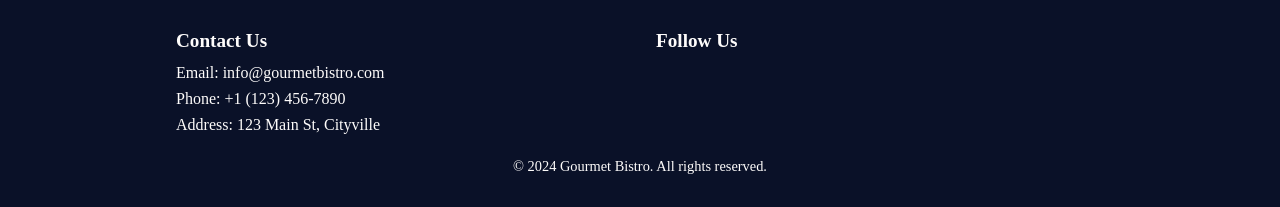
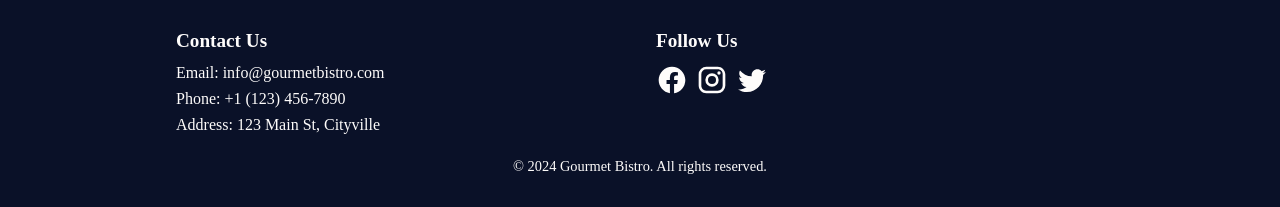
Before and after one commit to tcollm/odin-restaurant, a website built with webpack: page src/index.html in a window 1280 px wide. Shown: the part 739-946 px from the top of the page. Built offline with nearby package versions, Linux system fonts and the light colour scheme.

Commit message:
Add code to create the svgs
- Note: this method does not use the import svg
statements.

```diff
--- a/src/index.html
+++ b/src/index.html
@@ -18,38 +18,6 @@
             </div>
         </nav>
     </header>
-    <div id="content">
-        <!-- <div class="body">
-            <div class="img-container">
-                <img src="../img/food.jpg" alt="Delicious Food">
-            </div>
-            <div class="hero">
-                <div class="welcome">WELCOME TO GOURMET BISTRO</div>
-                <div class="desc">Very good food located in downtown Colorado Springs</div>
-                <button>BOOK A TABLE</button>
-            </div>
-        </div>
-        <div class="footer">
-            <div class="footer-content">
-                <div class="footer-left">
-                    <h3>Contact Us</h3>
-                    <p>Email: info@gourmetbistro.com</p>
-                    <p>Phone: +1 (123) 456-7890</p>
-                    <p>Address: 123 Main St, Cityville</p>
-                </div>
-                <div class="footer-right">
-                    <h3>Follow Us</h3>
-                    <div class="social-links">
-                        <svg xmlns="http://www.w3.org/2000/svg" viewBox="0 0 24 24"><path d="M12 2.04C6.5 2.04 2 6.53 2 12.06C2 17.06 5.66 21.21 10.44 21.96V14.96H7.9V12.06H10.44V9.85C10.44 7.34 11.93 5.96 14.22 5.96C15.31 5.96 16.45 6.15 16.45 6.15V8.62H15.19C13.95 8.62 13.56 9.39 13.56 10.18V12.06H16.34L15.89 14.96H13.56V21.96A10 10 0 0 0 22 12.06C22 6.53 17.5 2.04 12 2.04Z" /></svg>
-                        <svg xmlns="http://www.w3.org/2000/svg" viewBox="0 0 24 24"><path d="M7.8,2H16.2C19.4,2 22,4.6 22,7.8V16.2A5.8,5.8 0 0,1 16.2,22H7.8C4.6,22 2,19.4 2,16.2V7.8A5.8,5.8 0 0,1 7.8,2M7.6,4A3.6,3.6 0 0,0 4,7.6V16.4C4,18.39 5.61,20 7.6,20H16.4A3.6,3.6 0 0,0 20,16.4V7.6C20,5.61 18.39,4 16.4,4H7.6M17.25,5.5A1.25,1.25 0 0,1 18.5,6.75A1.25,1.25 0 0,1 17.25,8A1.25,1.25 0 0,1 16,6.75A1.25,1.25 0 0,1 17.25,5.5M12,7A5,5 0 0,1 17,12A5,5 0 0,1 12,17A5,5 0 0,1 7,12A5,5 0 0,1 12,7M12,9A3,3 0 0,0 9,12A3,3 0 0,0 12,15A3,3 0 0,0 15,12A3,3 0 0,0 12,9Z" /></svg>
-                        <svg xmlns="http://www.w3.org/2000/svg" viewBox="0 0 24 24"><path d="M22.46,6C21.69,6.35 20.86,6.58 20,6.69C20.88,6.16 21.56,5.32 21.88,4.31C21.05,4.81 20.13,5.16 19.16,5.36C18.37,4.5 17.26,4 16,4C13.65,4 11.73,5.92 11.73,8.29C11.73,8.63 11.77,8.96 11.84,9.27C8.28,9.09 5.11,7.38 3,4.79C2.63,5.42 2.42,6.16 2.42,6.94C2.42,8.43 3.17,9.75 4.33,10.5C3.62,10.5 2.96,10.3 2.38,10C2.38,10 2.38,10 2.38,10.03C2.38,12.11 3.86,13.85 5.82,14.24C5.46,14.34 5.08,14.39 4.69,14.39C4.42,14.39 4.15,14.36 3.89,14.31C4.43,16 6,17.26 7.89,17.29C6.43,18.45 4.58,19.13 2.56,19.13C2.22,19.13 1.88,19.11 1.54,19.07C3.44,20.29 5.7,21 8.12,21C16,21 20.33,14.46 20.33,8.79C20.33,8.6 20.33,8.42 20.32,8.23C21.16,7.63 21.88,6.87 22.46,6Z" /></svg>
-                    </div>
-                </div>
-            </div>
-            <div class="footer-bottom">
-                <p>&copy; 2024 Gourmet Bistro. All rights reserved.</p>
-            </div>
-        </div> -->
-    </div>
+    <div id="content"></div>
 </body>
 </html>
--- a/src/index.js
+++ b/src/index.js
@@ -1,8 +1,8 @@
 import './styles.css';
 import foodImage from '../img/food.jpg';
-import facebookSvg from './facebook.svg';
-import instagramSvg from './instagram.svg';
-import twitterSvg from './twitter.svg';
+// import facebookSvg from './facebook.svg';
+// import instagramSvg from './instagram.svg';
+// import twitterSvg from './twitter.svg';
 
 const content = document.getElementById('content');
 
@@ -86,20 +86,54 @@ const socialLinks = document.createElement('div');
 socialLinks.classList.add('social-links');
 footerRight.appendChild(socialLinks);
 
-// const facebook = document.createElement('img');
-// facebook.src = facebookSvg;
-// facebook.alt = 'Facebook';
-// socialLinks.appendChild(facebook);
 
-// const instagram = document.createElement('img');
-// instagram.src = instagramSvg;
-// instagram.alt = 'Instagram';
-// socialLinks.appendChild(instagram);
+// Create the SVG element
+const facebookSvg = document.createElementNS('http://www.w3.org/2000/svg', 'svg');
+facebookSvg.setAttribute('xmlns', 'http://www.w3.org/2000/svg');
+facebookSvg.setAttribute('viewBox', '0 0 24 24');
 
-// const twitter = document.createElement('img');
-// twitter.src = twitterSvg;
-// twitter.alt = 'Twitter';
-// socialLinks.appendChild(twitter);
+// Create the path element
+const facebookPath = document.createElementNS('http://www.w3.org/2000/svg', 'path');
+facebookPath.setAttribute('d', 'M12 2.04C6.5 2.04 2 6.53 2 12.06C2 17.06 5.66 21.21 10.44 21.96V14.96H7.9V12.06H10.44V9.85C10.44 7.34 11.93 5.96 14.22 5.96C15.31 5.96 16.45 6.15 16.45 6.15V8.62H15.19C13.95 8.62 13.56 9.39 13.56 10.18V12.06H16.34L15.89 14.96H13.56V21.96A10 10 0 0 0 22 12.06C22 6.53 17.5 2.04 12 2.04Z');
+
+// Append the path to the SVG
+facebookSvg.appendChild(facebookPath);
+
+// Append the SVG to the desired element in the DOM
+socialLinks.appendChild(facebookSvg);
+
+// Create the SVG element for Instagram
+const instagramSvg = document.createElementNS('http://www.w3.org/2000/svg', 'svg');
+instagramSvg.setAttribute('xmlns', 'http://www.w3.org/2000/svg');
+instagramSvg.setAttribute('viewBox', '0 0 24 24');
+
+// Create the path element for Instagram
+const instagramPath = document.createElementNS('http://www.w3.org/2000/svg', 'path');
+instagramPath.setAttribute('d', 'M7.8,2H16.2C19.4,2 22,4.6 22,7.8V16.2A5.8,5.8 0 0,1 16.2,22H7.8C4.6,22 2,19.4 2,16.2V7.8A5.8,5.8 0 0,1 7.8,2M7.6,4A3.6,3.6 0 0,0 4,7.6V16.4C4,18.39 5.61,20 7.6,20H16.4A3.6,3.6 0 0,0 20,16.4V7.6C20,5.61 18.39,4 16.4,4H7.6M17.25,5.5A1.25,1.25 0 0,1 18.5,6.75A1.25,1.25 0 0,1 17.25,8A1.25,1.25 0 0,1 16,6.75A1.25,1.25 0 0,1 17.25,5.5M12,7A5,5 0 0,1 17,12A5,5 0 0,1 12,17A5,5 0 0,1 7,12A5,5 0 0,1 12,7M12,9A3,3 0 0,0 9,12A3,3 0 0,0 12,15A3,3 0 0,0 15,12A3,3 0 0,0 12,9Z');
+
+// Append the path to the SVG
+instagramSvg.appendChild(instagramPath);
+
+// Append the SVG to the desired element in the DOM
+socialLinks.appendChild(instagramSvg);
+
+// Create the SVG element for Twitter
+const twitterSvg = document.createElementNS('http://www.w3.org/2000/svg', 'svg');
+twitterSvg.setAttribute('xmlns', 'http://www.w3.org/2000/svg');
+twitterSvg.setAttribute('viewBox', '0 0 24 24');
+
+// Create the path element for Twitter
+const twitterPath = document.createElementNS('http://www.w3.org/2000/svg', 'path');
+twitterPath.setAttribute('d', 'M22.46,6C21.69,6.35 20.86,6.58 20,6.69C20.88,6.16 21.56,5.32 21.88,4.31C21.05,4.81 20.13,5.16 19.16,5.36C18.37,4.5 17.26,4 16,4C13.65,4 11.73,5.92 11.73,8.29C11.73,8.63 11.77,8.96 11.84,9.27C8.28,9.09 5.11,7.38 3,4.79C2.63,5.42 2.42,6.16 2.42,6.94C2.42,8.43 3.17,9.75 4.33,10.5C3.62,10.5 2.96,10.3 2.38,10C2.38,10 2.38,10 2.38,10.03C2.38,12.11 3.86,13.85 5.82,14.24C5.46,14.34 5.08,14.39 4.69,14.39C4.42,14.39 4.15,14.36 3.89,14.31C4.43,16 6,17.26 7.89,17.29C6.43,18.45 4.58,19.13 2.56,19.13C2.22,19.13 1.88,19.11 1.54,19.07C3.44,20.29 5.7,21 8.12,21C16,21 20.33,14.46 20.33,8.79C20.33,8.6 20.33,8.42 20.32,8.23C21.16,7.63 21.88,6.87 22.46,6Z');
+
+// Append the path to the SVG
+twitterSvg.appendChild(twitterPath);
+
+// Append the SVG to the desired element in the DOM
+socialLinks.appendChild(twitterSvg);
+
+
+
 
 
 // -> footer-bottom
```
